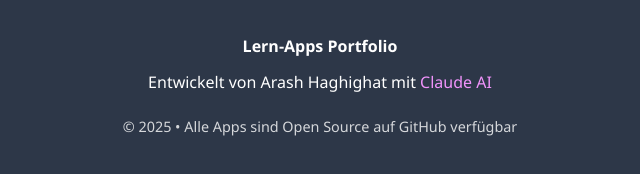
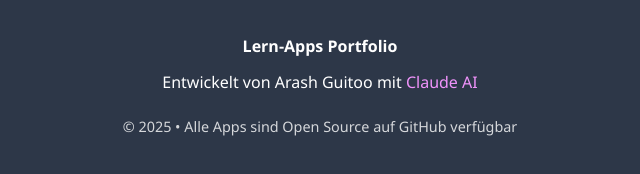
Before and after one commit to arashguitoo/Demo-Farsi, a plain HTML site: page index.html in a window 1280 px wide. Shown: the part 8269-8443 px from the top of the page, 320-960 px from the left. Drawn offline with Linux system fonts and the light colour scheme.

Commit message:
Add files via upload

```diff
--- a/index.html
+++ b/index.html
@@ -1337,7 +1337,7 @@
     <!-- Footer -->
     <footer>
         <p><strong>Lern-Apps Portfolio</strong></p>
-        <p>Entwickelt von Arash Haghighat mit <a href="https://www.anthropic.com/claude" target="_blank">Claude AI</a></p>
+        <p>Entwickelt von Arash Guitoo mit <a href="https://www.anthropic.com/claude" target="_blank">Claude AI</a></p>
         <p style="margin-top: 20px; font-size: 0.9em; opacity: 0.8;">
             © 2025 • Alle Apps sind Open Source auf GitHub verfügbar
         </p>
```
Also changed, not shown: 1 other file.
